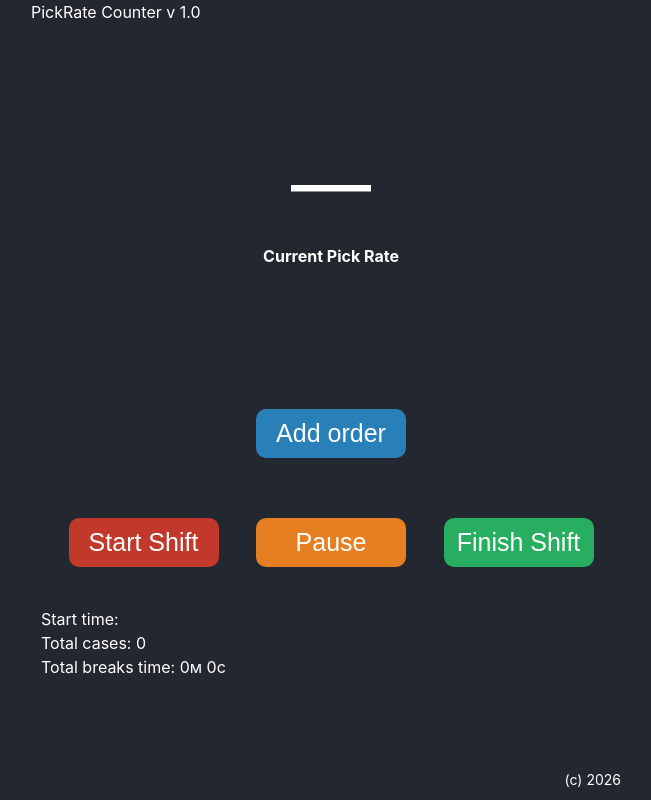
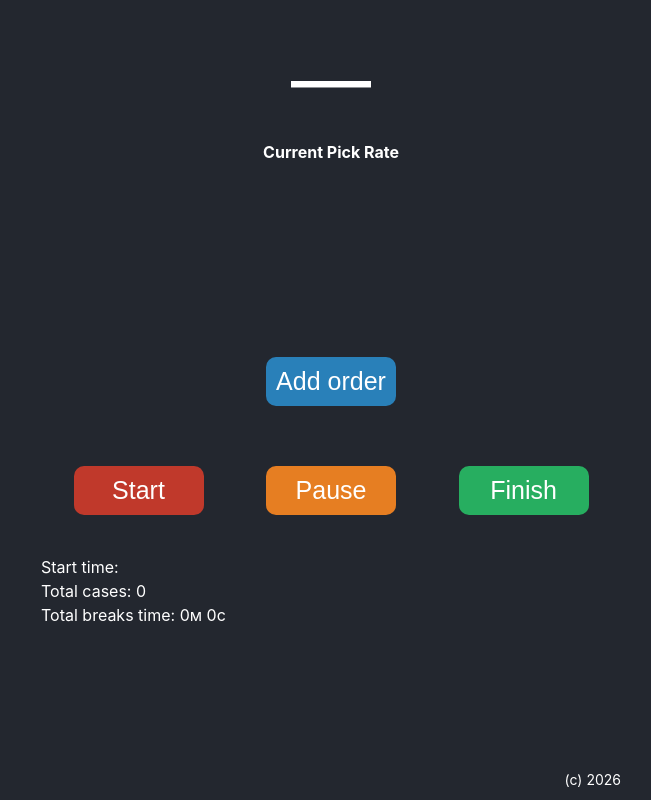
Before and after one commit to userdvk/pickrate, a React (Vite) app: page / in a window 1280 px wide. Shown: the whole page, without its empty margins (309-960 px from the left). Built offline with nearby package versions, Linux system fonts and the light colour scheme.

Commit message:
Btn size

```diff
--- a/src/components/Button/Button.module.css
+++ b/src/components/Button/Button.module.css
@@ -1,10 +1,11 @@
 .btn {
-  width: 150px;
+  width: 130px;
   font-size: 25px;
   padding: 10px;
   border: none;
   border-radius: 10px;
   cursor: pointer;
+  margin: 0 20px;
 }
 .btnRed {
   background-color: #c0392b;
--- a/src/components/MainLayout/MainLayout.jsx
+++ b/src/components/MainLayout/MainLayout.jsx
@@ -1,11 +1,10 @@
 import { Outlet } from "react-router-dom";
-import { Header } from "../Header/Header";
+
 import cls from "./MainLayout.module.css";
 export function MainLayout() {
   const currentdate = new Date().getFullYear();
   return (
     <div className={cls.wrapper}>
-      <Header />
       <Outlet />
       <footer className={cls.footer}>(c) {currentdate}</footer>
     </div>
--- a/src/pages/Homepage/Homepage.jsx
+++ b/src/pages/Homepage/Homepage.jsx
@@ -220,7 +220,7 @@ export function Homepage() {
             onClick={startShiftHandler}
             disabled={startTime !== null}
           >
-            Start Shift
+            Start
           </Button>
           <Button type={"carrot"} onClick={pauseHandler} disabled={!startTime}>
             {pauseTime ? "Resume" : "Pause"}
@@ -230,7 +230,7 @@ export function Homepage() {
             onClick={finishShiftHandler}
             disabled={!startTime}
           >
-            Finish Shift
+            Finish
           </Button>
         </div>
 
```
